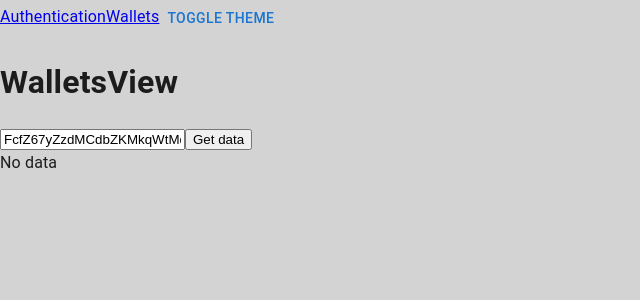
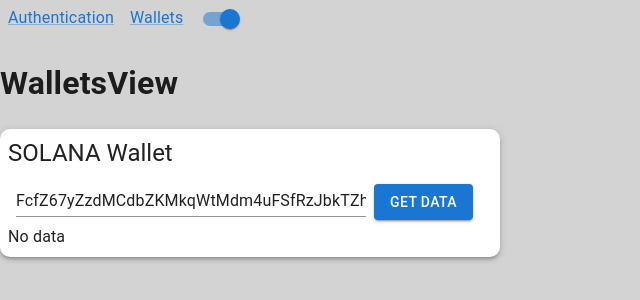
Before and after one commit to xtropi/defract, a React app: page /wallets in a window 1280 px wide. Shown: the top 300 px of the page, without its empty margins (0-640 px from the left). Built offline with nearby package versions, Linux system fonts and the light colour scheme.

Commit message:
removed appolo, graphql. added binance api req.

```diff
--- a/package.json
+++ b/package.json
@@ -22,12 +22,10 @@
   },
   "homepage": "https://github.com/xtropi/defract#readme",
   "dependencies": {
-    "@apollo/client": "^3.5.8",
     "@emotion/react": "^11.7.1",
     "@emotion/styled": "^11.6.0",
     "@mui/material": "^5.4.0",
     "@mui/styled-engine-sc": "^5.3.0",
-    "graphql": "^16.3.0",
     "react": "^17.0.2",
     "react-dom": "^17.0.2",
     "react-router-dom": "^6.2.1",
--- a/src/App.tsx
+++ b/src/App.tsx
@@ -1,5 +1,5 @@
-import { BrowserRouter, Link, Route, Routes } from 'react-router-dom'
-import { Button, CssBaseline } from '@mui/material'
+import { BrowserRouter, Route, Routes, Link } from 'react-router-dom'
+import { Button, CssBaseline, Switch, Link as UiLink } from '@mui/material'
 import { createTheme, ThemeProvider } from '@mui/material/styles'
 import { Authentication, Wallets } from './pages'
 import { useState } from 'react'
@@ -15,10 +15,14 @@
 const themeDark = createTheme({
   palette: {
     background: {
-      default: '#222222',
+      default: 'rgb(030, 030, 030)',
+      paper: 'rgb(100, 100, 100)',
+    },
+    primary: {
+      main: '#add6a4',
     },
     text: {
-      primary: '#ffffff',
+      primary: '#cfd6e4',
     },
   },
 })
@@ -29,9 +33,19 @@
     <ThemeProvider theme={light ? themeLight : themeDark}>
       <CssBaseline />
       <BrowserRouter>
-        <Link to="/">Authentication</Link>
-        <Link to="/wallets">Wallets</Link>
-        <Button onClick={() => setLight((prev) => !prev)}>Toggle Theme</Button>
+        <UiLink sx={{ m: 1 }} component={Link} to="/">
+          Authentication
+        </UiLink>
+        <UiLink sx={{ m: 1 }} component={Link} to="/wallets">
+          Wallets
+        </UiLink>
+        <Switch
+          checked={light}
+          onChange={(event: React.ChangeEvent<HTMLInputElement>) =>
+            setLight(event.target.checked)
+          }
+          inputProps={{ 'aria-label': 'controlled' }}
+        />
         <Routes>
           <Route path="/wallets" element={<Wallets />} />
           <Route path="/" element={<Authentication />} />
--- /dev/null
+++ b/src/api/binance/index.tsx
@@ -0,0 +1,9 @@
+const BINANCE_BASE_URL = 'https://api.binance.com/api/v3'
+
+export function getRecentPrice(ticker: string) {
+  return fetch(`${BINANCE_BASE_URL}/avgPrice?symbol=${ticker}`).then(
+    function (response: { json: () => any }) {
+      return response.json()
+    }
+  )
+}
--- /dev/null
+++ b/src/api/solana/index.tsx
@@ -0,0 +1,17 @@
+const SOLANA_BASE_URL = 'https://public-api.solscan.io'
+
+export function getStakeAccounts(account: string) {
+  return fetch(
+    `${SOLANA_BASE_URL}/account/stakeAccounts?account=${account}`
+  ).then(function (response: { json: () => any }) {
+    return response.json()
+  })
+}
+
+export function getAccount(account: string) {
+  return fetch(`${SOLANA_BASE_URL}/account/${account}`).then(
+    function (response: { json: () => any }) {
+      return response.json()
+    }
+  )
+}
--- a/src/components/SolanaWallet.tsx
+++ b/src/components/SolanaWallet.tsx
@@ -1,76 +1,91 @@
 import { useState } from 'react'
-import { gql, useLazyQuery, useQuery } from '@apollo/client'
-
-const FLOW = gql`
-  query (
-    $address: String!
-    $from: ISO8601DateTime!
-    $till: ISO8601DateTime!
-    $limit: Int!
-    $offset: Int!
-  ) {
-    solana {
-      transfers(
-        date: { since: $from, till: $till }
-        options: {
-          limit: $limit
-          offset: $offset
-          desc: ["count_in", "count_out"]
-          asc: "currency.symbol"
-        }
-      ) {
-        sum_in: amount(calculate: sum, receiverAddress: { is: $address })
-        sum_out: amount(calculate: sum, senderAddress: { is: $address })
-        count_in: countBigInt(receiverAddress: { is: $address })
-        count_out: countBigInt(senderAddress: { is: $address })
-        currency {
-          symbol
-        }
-      }
-    }
-  }
-`
+import { getStakeAccounts, getAccount } from '../api/solana'
+import { getRecentPrice } from '../api/binance'
+import { Box, Button, Input, Paper, Typography, useTheme } from '@mui/material'
 
 export const SolanaWallet: React.FC = () => {
+  const theme = useTheme()
   const [account, setAccount] = useState(
     'FcfZ67yZzdMCdbZKMkqWtMdm4uFSfRzJbkTZh2QrfnTV'
   )
+  const [accountData, setAccountData] = useState<any>()
+  const [stakesData, setStakesData] = useState<any>()
+  const [stakedTotal, setStakedTotalData] = useState<any>()
+  const [loading, setLoading] = useState(false)
+  const [prices, setPrices] = useState<any>()
+  const LAMPORTS_IN_SOL = 1000000000
+
   function handleInput(event: React.ChangeEvent<HTMLInputElement>) {
     const value: string = event.currentTarget.value
     setAccount(value)
   }
+
   function handleClick() {
-    getAccount()
+    setLoading(true)
+    Promise.all([
+      getAccount(account),
+      getStakeAccounts(account),
+      getRecentPrice('SOLUSDT'),
+    ])
+      .then(([accountData, stakes, priceData]) => {
+        setAccountData(accountData)
+        setStakesData(stakes)
+        setStakedTotalData(
+          Object.keys(stakes).reduce((acc, key) => {
+            return acc + Number(stakes[key].amount)
+          }, 0)
+        )
+        setPrices((...pState: any) => ({ ...pState, SOLUSDT: priceData.price }))
+        setLoading(false)
+      })
+      .catch((err) => {
+        console.log(err)
+        setLoading(false)
+      })
   }
-  const [getAccount, { loading, error, data }] = useLazyQuery(FLOW, {
-    variables: {
-      limit: 10,
-      offset: 0,
-      address: account,
-      from: '2022-01-07',
-      till: '2022-02-05T23:59:59',
-      dateFormat: '%Y-%m-%d',
-    },
-  })
-  const transfers = data?.solana?.transfers
 
   return (
-    <>
-      <input type="text" value={account} onChange={handleInput} />
-      <button onClick={handleClick}>Get data</button>
-
-      {error && <pre>{JSON.stringify(error, null, ' ')}</pre>}
+    <Paper
+      elevation={3}
+      sx={{
+        width: 500,
+        borderRadius: '10px',
+        p: 1,
+      }}
+    >
+      <Typography variant="h5" gutterBottom component="div">
+        SOLANA Wallet
+      </Typography>
+      <Input sx={{ width: 350, m: 1 }} value={account} onChange={handleInput} />
+      <Button color="primary" variant="contained" onClick={handleClick}>
+        Get data
+      </Button>
 
       {loading ? (
         <div>Loading...</div>
-      ) : transfers ? (
+      ) : accountData ? (
         <>
-          <pre>{JSON.stringify(transfers, null, ' ')}</pre>
-          <div>Balance: {transfers[0].sum_in - transfers[0].sum_out} SOL</div>
+          <div>
+            Wallet: {(accountData.lamports / LAMPORTS_IN_SOL).toFixed(2)} SOL
+          </div>
+          <div>Staked: {(stakedTotal / LAMPORTS_IN_SOL).toFixed(2)} SOL</div>
+          <div>
+            Balance:{' '}
+            {((accountData.lamports + stakedTotal) / LAMPORTS_IN_SOL).toFixed(
+              2
+            )}{' '}
+            SOL ~{' '}
+            {(
+              Math.floor(
+                (accountData.lamports + stakedTotal) / LAMPORTS_IN_SOL
+              ) * prices?.SOLUSDT
+            ).toFixed(2)}{' '}
+            USD
+          </div>
         </>
       ) : (
         <div>No data</div>
       )}
-    </>
+    </Paper>
   )
 }
--- a/src/index.tsx
+++ b/src/index.tsx
@@ -1,38 +1,4 @@
 import ReactDOM from 'react-dom'
 import { App } from './App'
-import {
-  ApolloClient,
-  InMemoryCache,
-  ApolloProvider,
-  createHttpLink,
-} from '@apollo/client'
-import { setContext } from '@apollo/client/link/context'
 
-const httpLink = createHttpLink({
-  uri: 'https://graphql.bitquery.io',
-})
-
-const authLink = setContext((_, { headers }) => {
-  // get the authentication token from local storage if it exists
-  const token = localStorage.getItem('token')
-  // return the headers to the context so httpLink can read them
-  return {
-    headers: {
-      ...headers,
-      authorization: token ? `Bearer ${token}` : '',
-      'X-API-KEY': 'BQYvhnv04csZHaprIBZNwtpRiDIwEIW9',
-    },
-  }
-})
-
-const client = new ApolloClient({
-  link: authLink.concat(httpLink),
-  cache: new InMemoryCache(),
-})
-
-ReactDOM.render(
-  <ApolloProvider client={client}>
-    <App />
-  </ApolloProvider>,
-  document.getElementById('root')
-)
+ReactDOM.render(<App />, document.getElementById('root'))
```
Also changed, not shown: 1 other file (tests, documents, lock files or other folders).
